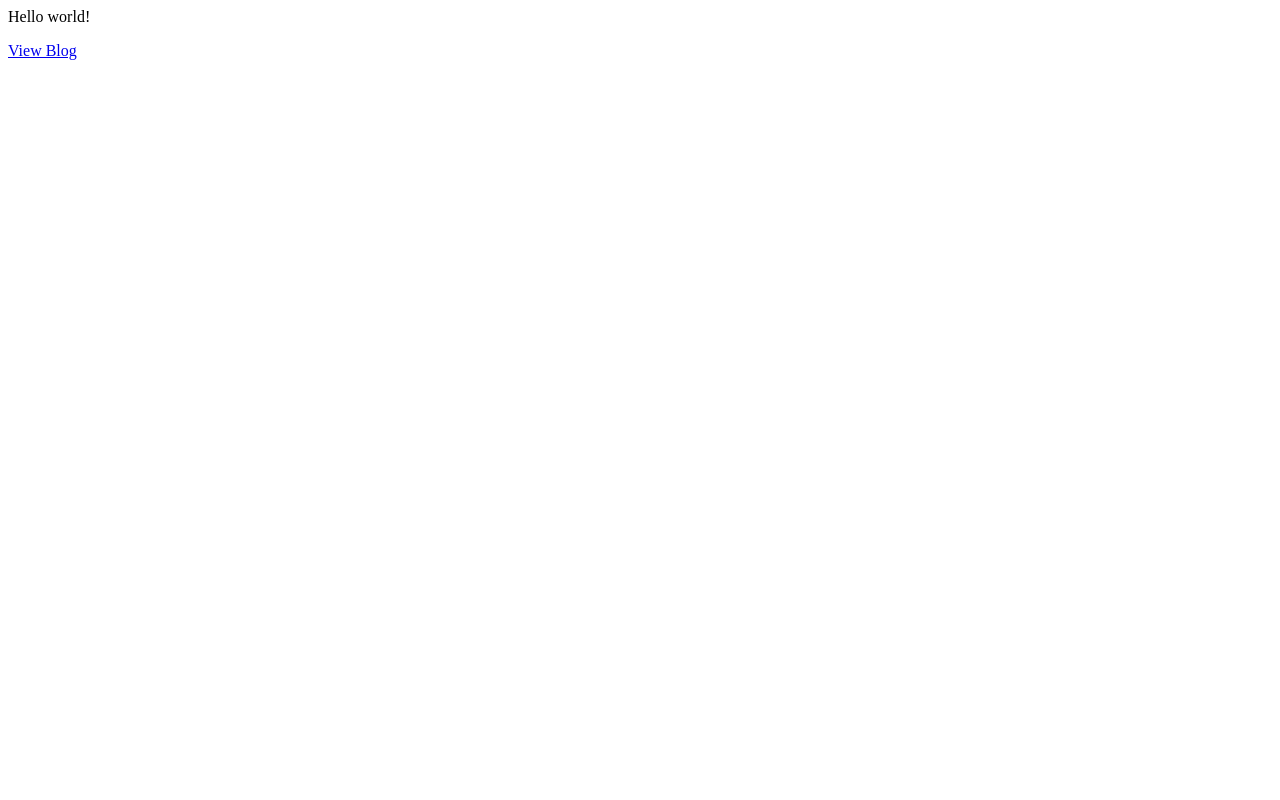
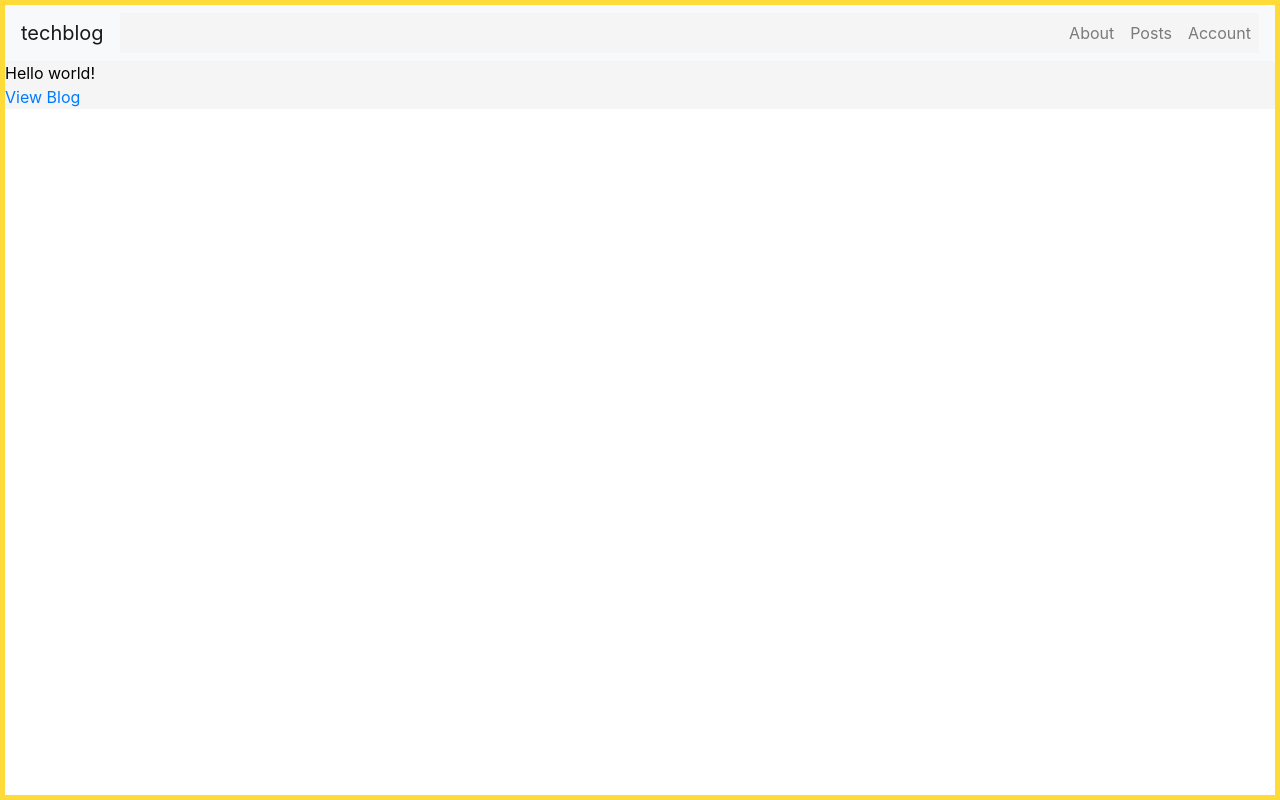
Before and after one commit to shone123/techBlog, a Gatsby site: page / in a window 1280 px wide. Built offline with nearby package versions, Linux system fonts and the light colour scheme; Gatsby itself is replaced by a stand-in of ours.

Commit message:
added nav bar and styles

```diff
--- a/gatsby-config.js
+++ b/gatsby-config.js
@@ -7,6 +7,7 @@ module.exports = {
   plugins: [
     `gatsby-plugin-react-helmet`,
     `gatsby-plugin-netlify-cms`,
+    `gatsby-plugin-sass`,
     {
       resolve: `gatsby-source-filesystem`,
       options: {
--- a/package.json
+++ b/package.json
@@ -5,19 +5,23 @@
   "version": "0.1.0",
   "author": "Kyle Mathews <mathews.kyle@gmail.com>",
   "dependencies": {
+    "bootstrap": "^4.5.0",
     "gatsby": "^2.21.37",
     "gatsby-image": "^2.4.4",
     "gatsby-plugin-manifest": "^2.4.5",
     "gatsby-plugin-netlify-cms": "^4.1.40",
     "gatsby-plugin-offline": "^3.2.3",
     "gatsby-plugin-react-helmet": "^3.3.1",
+    "gatsby-plugin-sass": "^2.3.2",
     "gatsby-plugin-sharp": "^2.6.4",
     "gatsby-source-filesystem": "^2.3.8",
     "gatsby-transformer-remark": "^2.8.13",
     "gatsby-transformer-sharp": "^2.5.2",
     "netlify-cms-app": "^2.11.20",
+    "node-sass": "^4.14.1",
     "prop-types": "^15.7.2",
     "react": "^16.12.0",
+    "react-bootstrap": "^1.0.1",
     "react-dom": "^16.12.0",
     "react-helmet": "^6.0.0"
   },
--- a/src/components/header.js
+++ b/src/components/header.js
@@ -1,6 +1,7 @@
 import { Link } from "gatsby"
 import PropTypes from "prop-types"
 import React from "react"
+
 
 const Header = ({ siteTitle }) => (
   <header
--- /dev/null
+++ b/src/components/header.scss
@@ -0,0 +1,7 @@
+
+
+$bgcolor: lightblue;
+
+.nav {
+    background-color: $bgcolor
+}
--- a/src/components/seo.js
+++ b/src/components/seo.js
@@ -1,9 +1,3 @@
-/**
- * SEO component that queries for data with
- *  Gatsby's useStaticQuery React hook
- *
- * See: https://www.gatsbyjs.org/docs/use-static-query/
- */
 
 import React from "react"
 import PropTypes from "prop-types"
--- a/src/pages/blog.js
+++ b/src/pages/blog.js
@@ -1,6 +1,7 @@
 import React from 'react'
 
-import BlogRoll from '../components/blog_roll'
+import BlogRoll from '../components/BlogRoll'
+import './blog.scss';
 
 export default class BlogIndexPage extends React.Component {
   render() {
--- /dev/null
+++ b/src/pages/blog.scss
@@ -0,0 +1,4 @@
+$bgColor: green;
+.content {
+    background: $bgColor
+}
--- a/src/pages/index.js
+++ b/src/pages/index.js
@@ -1,9 +1,31 @@
 import React from 'react'
 import { Link } from 'gatsby'
+import PropTypes from 'prop-types'
+import Helmet from 'react-helmet'
+import { Navbar, Nav, NavItem, NavDropdown, MenuItem } from 'react-bootstrap';
+
+import './index.scss'
+import "../styles/layout-overide.scss";
+
 
 export default () => {
   return (
     <>
+    <div>
+
+  <Navbar bg="light" expand="lg">
+    <Navbar.Brand href="#home">techblog</Navbar.Brand>
+    <Navbar.Toggle aria-controls="basic-navbar-nav" />
+    <Navbar.Collapse id="basic-navbar-nav">
+      <Nav className="ml-auto">
+        <Nav.Link href="#About">About</Nav.Link>
+        <Nav.Link href="#posts">Posts</Nav.Link>
+        <Nav.Link href="#Acoount">Account</Nav.Link>
+      </Nav>
+  </Navbar.Collapse>
+  </Navbar>
+</div>
+
       Hello world!
       <p><Link to="/blog">View Blog</Link></p>
     </>)
--- /dev/null
+++ b/src/styles/layout-overide.scss
@@ -0,0 +1,4 @@
+* {    background: #f5f5f5;    color: black;}html {    height: 100%;}
+body {    height: 100%;    border: 5px solid #ffdb3a;}
+h1 {    font-size: 1.5rem;    line-height: 0.5rem;}
+p, div {    font-size: 16px;}
```
Also changed, not shown: gatsby-browser.js (+1 -7 lines), src/components/BlogRoll.js (renamed from src/components/blog_roll.js), src/pages/index.scss (added), 1 other file.
